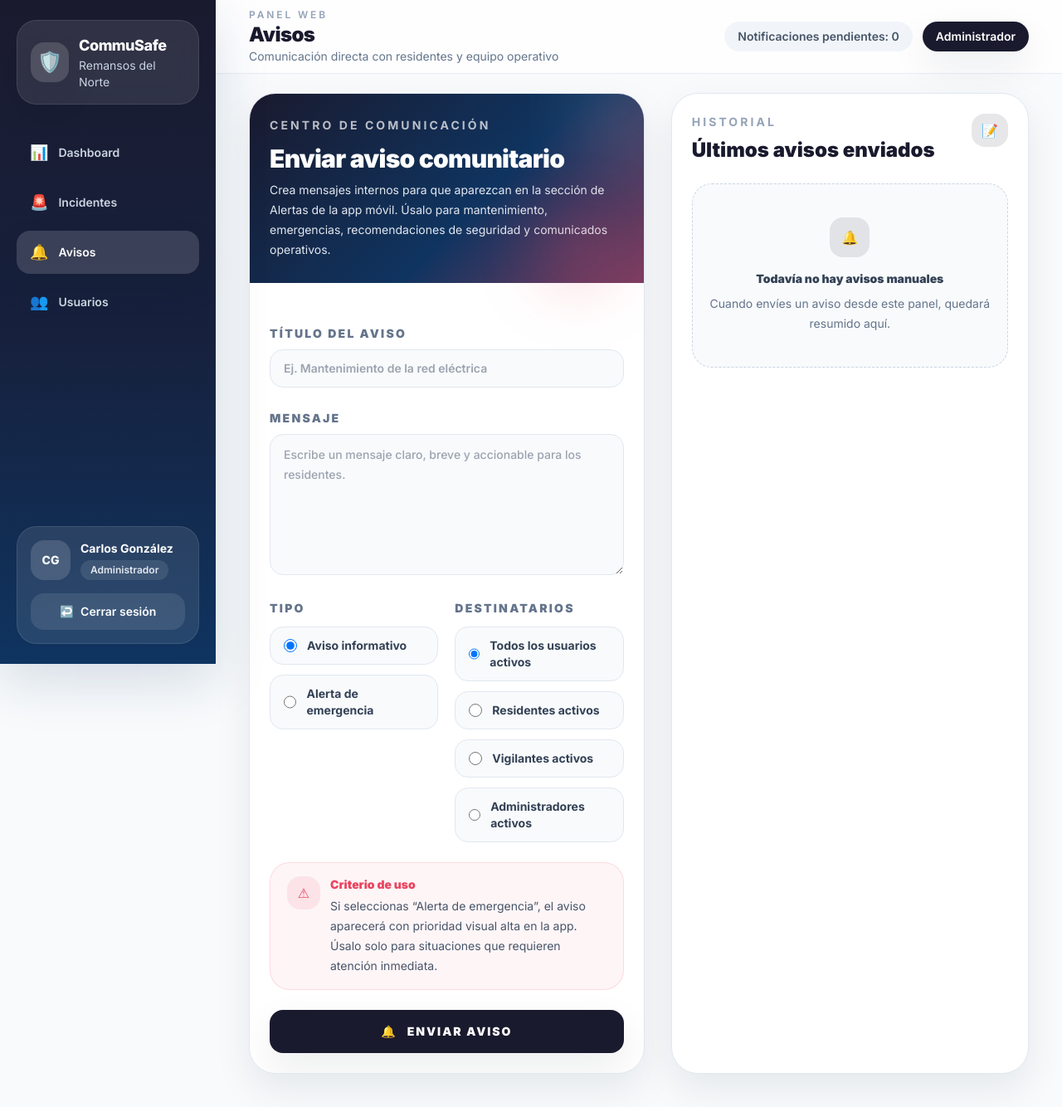
After one commit to juanvizuette7/CommuSafe, a Django app: page /avisos/ in a window 1280 px wide. The commit adds this page. Shown: the whole page at 83% size. Run offline with Django 4.2, Linux system fonts and the light colour scheme; a user stored in the database is signed in; data comes from the database, SQL or seed files in the repository; some libraries are stand-ins or nearby versions.

Commit message:
FEATURE: avisos comunitarios para residentes
Permite que administradores creen avisos por audiencia y que vigilantes envien avisos o alertas a residentes desde API y panel web.

```diff
--- a/backend/panel_web/urls.py
+++ b/backend/panel_web/urls.py
@@ -3,6 +3,7 @@
 from django.urls import path
 
 from .views import (
+    avisos_comunitarios,
     dashboard,
     incidente_detalle,
     incidentes_lista,
@@ -23,6 +24,7 @@ urlpatterns = [
     path("dashboard/", dashboard, name="dashboard"),
     path("incidentes/", incidentes_lista, name="incidentes_lista"),
     path("incidentes/<uuid:incidente_id>/", incidente_detalle, name="incidente_detalle"),
+    path("avisos/", avisos_comunitarios, name="avisos"),
     path("usuarios/", usuarios_lista, name="usuarios_lista"),
     path("usuarios/<uuid:usuario_id>/toggle-activo/", usuario_toggle_activo, name="usuario_toggle_activo"),
 ]
--- a/backend/panel_web/views.py
+++ b/backend/panel_web/views.py
@@ -6,7 +6,7 @@ from django.contrib import messages
 from django.contrib.auth import authenticate, login, logout
 from django.contrib.auth.decorators import login_required
 from django.core.paginator import Paginator
-from django.db.models import Q
+from django.db.models import Count, Max, Q
 from django.http import HttpResponseRedirect
 from django.shortcuts import get_object_or_404, redirect, render
 from django.utils import timezone
@@ -15,6 +15,9 @@ from django.views.decorators.http import require_GET, require_http_methods, requ
 from incidentes.models import Incidente
 from incidentes.serializers import CambiarEstadoSerializer
 from incidentes.services import cambiar_estado_incidente
+from notificaciones.models import Notificacion
+from notificaciones.serializers import AvisoComunitarioSerializer
+from notificaciones.services import AudienciaAviso, notificar_aviso_comunitario
 from usuarios.models import Usuario
 
 
@@ -273,6 +276,67 @@ def usuarios_lista(request):
 
 
 @panel_login_required
+@require_http_methods(["GET", "POST"])
+def avisos_comunitarios(request):
+    """Permite enviar avisos o alertas manuales a usuarios segmentados."""
+
+    if request.method == "POST":
+        datos = request.POST.copy()
+        if request.user.es_vigilante:
+            datos["audiencia"] = AudienciaAviso.RESIDENTES
+
+        serializer = AvisoComunitarioSerializer(data=datos, context={"request": request})
+        if serializer.is_valid():
+            resultado = notificar_aviso_comunitario(**serializer.validated_data)
+            messages.success(
+                request,
+                f"El aviso fue enviado a {resultado['total_destinatarios']} usuario(s).",
+            )
+            return redirect("panel_web:avisos")
+
+        for errores in serializer.errors.values():
+            if isinstance(errores, (list, tuple)):
+                for error in errores:
+                    messages.error(request, str(error))
+            else:
+                messages.error(request, str(errores))
+        return redirect("panel_web:avisos")
+
+    audiencias = AudienciaAviso.CHOICES
+    if request.user.es_vigilante:
+        audiencias = ((AudienciaAviso.RESIDENTES, "Residentes activos"),)
+
+    avisos_recientes = (
+        Notificacion.objects.filter(
+            incidente_relacionado__isnull=True,
+            tipo__in=[Notificacion.Tipo.AVISO_ADMIN, Notificacion.Tipo.EMERGENCIA],
+        )
+        .values("titulo", "cuerpo", "tipo")
+        .annotate(
+            total_destinatarios=Count("id"),
+            total_leidas=Count("id", filter=Q(leida=True)),
+            fecha=Max("fecha_envio"),
+        )
+        .order_by("-fecha")[:10]
+    )
+
+    contexto = _contexto_base_panel(
+        request,
+        page_title="Avisos",
+        page_subtitle="Comunicación directa con residentes y equipo operativo",
+        active_nav="avisos",
+        audiencias=audiencias,
+        tipos=[
+            (Notificacion.Tipo.AVISO_ADMIN, "Aviso informativo"),
+            (Notificacion.Tipo.EMERGENCIA, "Alerta de emergencia"),
+        ],
+        avisos_recientes=avisos_recientes,
+        audiencia_forzada_residentes=request.user.es_vigilante,
+    )
+    return render(request, "panel/avisos.html", contexto)
+
+
+@panel_login_required
 @require_POST
 def usuario_toggle_activo(request, usuario_id):
     """Activa o desactiva una cuenta de usuario."""
--- /dev/null
+++ b/frontend/templates/panel/avisos.html
@@ -0,0 +1,125 @@
+{% extends "panel/base.html" %}
+
+{% block panel_content %}
+<section class="grid gap-8 xl:grid-cols-[minmax(0,_1.05fr)_minmax(380px,_0.95fr)]">
+    <article class="overflow-hidden rounded-[32px] border border-slate-200 bg-white shadow-soft">
+        <div class="relative bg-[linear-gradient(135deg,_#1A1A2E_0%,_#0F3460_58%,_#E94560_140%)] px-6 py-7 text-white">
+            <div class="absolute -right-10 -top-10 h-32 w-32 rounded-full bg-white/10 blur-2xl"></div>
+            <div class="absolute bottom-0 right-10 h-20 w-20 rounded-full bg-danger/30 blur-2xl"></div>
+            <p class="text-sm font-bold uppercase tracking-[0.22em] text-white/70">Centro de comunicación</p>
+            <h2 class="mt-3 text-3xl font-black tracking-tight">Enviar aviso comunitario</h2>
+            <p class="mt-2 max-w-2xl text-sm leading-6 text-slate-200">
+                Crea mensajes internos para que aparezcan en la sección de Alertas de la app móvil. Úsalo para mantenimiento, emergencias, recomendaciones de seguridad y comunicados operativos.
+            </p>
+        </div>
+
+        <form method="post" class="space-y-6 p-6">
+            {% csrf_token %}
+
+            <div>
+                <label for="titulo" class="text-sm font-black uppercase tracking-[0.16em] text-slate-500">Título del aviso</label>
+                <input id="titulo" name="titulo" type="text" maxlength="150" required placeholder="Ej. Mantenimiento de la red eléctrica" class="mt-2 w-full rounded-2xl border border-slate-200 bg-slate-50 px-4 py-3 text-sm font-semibold text-slate-800 outline-none transition focus:border-primary focus:bg-white focus:ring-4 focus:ring-primary/10">
+            </div>
+
+            <div>
+                <label for="cuerpo" class="text-sm font-black uppercase tracking-[0.16em] text-slate-500">Mensaje</label>
+                <textarea id="cuerpo" name="cuerpo" rows="6" required minlength="10" maxlength="1200" placeholder="Escribe un mensaje claro, breve y accionable para los residentes." class="mt-2 w-full resize-y rounded-2xl border border-slate-200 bg-slate-50 px-4 py-3 text-sm font-medium leading-6 text-slate-800 outline-none transition focus:border-primary focus:bg-white focus:ring-4 focus:ring-primary/10"></textarea>
+            </div>
+
+            <div class="grid gap-5 md:grid-cols-2">
+                <div>
+                    <p class="text-sm font-black uppercase tracking-[0.16em] text-slate-500">Tipo</p>
+                    <div class="mt-3 grid gap-3">
+                        {% for value, label in tipos %}
+                        <label class="group flex cursor-pointer items-center gap-3 rounded-2xl border border-slate-200 bg-slate-50 px-4 py-3 transition hover:border-primary/40 hover:bg-white">
+                            <input type="radio" name="tipo" value="{{ value }}" {% if forloop.first %}checked{% endif %} class="h-4 w-4 border-slate-300 text-primary focus:ring-primary">
+                            <span class="text-sm font-bold text-slate-700">{{ label }}</span>
+                        </label>
+                        {% endfor %}
+                    </div>
+                </div>
+
+                <div>
+                    <p class="text-sm font-black uppercase tracking-[0.16em] text-slate-500">Destinatarios</p>
+                    <div class="mt-3 grid gap-3">
+                        {% for value, label in audiencias %}
+                        <label class="group flex cursor-pointer items-center gap-3 rounded-2xl border border-slate-200 bg-slate-50 px-4 py-3 transition hover:border-primary/40 hover:bg-white">
+                            <input type="radio" name="audiencia" value="{{ value }}" {% if forloop.first %}checked{% endif %} class="h-4 w-4 border-slate-300 text-primary focus:ring-primary">
+                            <span class="text-sm font-bold text-slate-700">{{ label }}</span>
+                        </label>
+                        {% endfor %}
+                    </div>
+                    {% if audiencia_forzada_residentes %}
+                    <p class="mt-3 rounded-2xl bg-blue-50 px-4 py-3 text-xs font-semibold leading-5 text-blue-700">
+                        Por control operativo, las cuentas de vigilancia envían avisos únicamente a residentes.
+                    </p>
+                    {% endif %}
+                </div>
+            </div>
+
+            <div class="rounded-[24px] border border-danger/15 bg-danger/5 px-5 py-4">
+                <div class="flex gap-3">
+                    <div class="flex h-10 w-10 shrink-0 items-center justify-center rounded-2xl bg-danger/10 text-danger">&#9888;</div>
+                    <div>
+                        <p class="text-sm font-black text-danger">Criterio de uso</p>
+                        <p class="mt-1 text-sm leading-6 text-slate-600">
+                            Si seleccionas “Alerta de emergencia”, el aviso aparecerá con prioridad visual alta en la app. Úsalo solo para situaciones que requieren atención inmediata.
+                        </p>
+                    </div>
+                </div>
+            </div>
+
+            <button type="submit" class="flex w-full items-center justify-center gap-3 rounded-2xl bg-primary px-5 py-4 text-sm font-black uppercase tracking-[0.14em] text-white shadow-soft transition hover:bg-accent">
+                <span>&#128276;</span>
+                <span>Enviar aviso</span>
+            </button>
+        </form>
+    </article>
+
+    <aside class="rounded-[32px] border border-slate-200 bg-white p-6 shadow-soft">
+        <div class="flex items-start justify-between gap-4">
+            <div>
+                <p class="text-sm font-bold uppercase tracking-[0.22em] text-slate-400">Historial</p>
+                <h2 class="mt-2 text-2xl font-black text-primary">Últimos avisos enviados</h2>
+            </div>
+            <div class="rounded-2xl bg-primary/10 px-3 py-2 text-primary">&#128221;</div>
+        </div>
+
+        <div class="mt-6 space-y-4">
+            {% for aviso in avisos_recientes %}
+            <article class="rounded-[24px] border border-slate-200 bg-slate-50 p-4">
+                <div class="flex items-start justify-between gap-3">
+                    <div class="min-w-0">
+                        <p class="truncate text-sm font-black text-slate-900">{{ aviso.titulo }}</p>
+                        <p class="mt-1 line-clamp-2 text-xs leading-5 text-slate-500">{{ aviso.cuerpo }}</p>
+                    </div>
+                    <span class="shrink-0 rounded-full px-3 py-1 text-[11px] font-black {% if aviso.tipo == 'EMERGENCIA' %}bg-danger/10 text-danger{% else %}bg-primary/10 text-primary{% endif %}">
+                        {% if aviso.tipo == 'EMERGENCIA' %}Alerta{% else %}Aviso{% endif %}
+                    </span>
+                </div>
+                <div class="mt-4 grid grid-cols-3 gap-2 text-center">
+                    <div class="rounded-2xl bg-white px-3 py-2">
+                        <p class="text-lg font-black text-primary">{{ aviso.total_destinatarios }}</p>
+                        <p class="text-[10px] font-bold uppercase tracking-wide text-slate-400">Enviados</p>
+                    </div>
+                    <div class="rounded-2xl bg-white px-3 py-2">
+                        <p class="text-lg font-black text-success">{{ aviso.total_leidas }}</p>
+                        <p class="text-[10px] font-bold uppercase tracking-wide text-slate-400">Leídos</p>
+                    </div>
+                    <div class="rounded-2xl bg-white px-3 py-2">
+                        <p class="text-lg font-black text-slate-700">{{ aviso.fecha|date:"d/m" }}</p>
+                        <p class="text-[10px] font-bold uppercase tracking-wide text-slate-400">{{ aviso.fecha|time:"h:i a" }}</p>
+                    </div>
+                </div>
+            </article>
+            {% empty %}
+            <div class="rounded-[24px] border border-dashed border-slate-300 bg-slate-50 px-5 py-10 text-center">
+                <div class="mx-auto flex h-12 w-12 items-center justify-center rounded-2xl bg-primary/10 text-primary">&#128276;</div>
+                <p class="mt-4 text-sm font-black text-slate-700">Todavía no hay avisos manuales</p>
+                <p class="mt-2 text-sm leading-6 text-slate-500">Cuando envíes un aviso desde este panel, quedará resumido aquí.</p>
+            </div>
+            {% endfor %}
+        </div>
+    </aside>
+</section>
+{% endblock panel_content %}
--- a/frontend/templates/panel/base.html
+++ b/frontend/templates/panel/base.html
@@ -25,6 +25,10 @@
                 <a href="{% url 'panel_web:incidentes_lista' %}" class="flex items-center gap-3 rounded-2xl px-4 py-3 text-sm font-semibold transition {% if active_nav == 'incidentes' %}bg-white/15 text-white shadow-soft{% else %}text-slate-300 hover:bg-white/10 hover:text-white{% endif %}">
                     <span class="text-lg">&#128680;</span>
                     <span>Incidentes</span>
+                </a>
+                <a href="{% url 'panel_web:avisos' %}" class="flex items-center gap-3 rounded-2xl px-4 py-3 text-sm font-semibold transition {% if active_nav == 'avisos' %}bg-white/15 text-white shadow-soft{% else %}text-slate-300 hover:bg-white/10 hover:text-white{% endif %}">
+                    <span class="text-lg">&#128276;</span>
+                    <span>Avisos</span>
                 </a>
                 <a href="{% url 'panel_web:usuarios_lista' %}" class="flex items-center gap-3 rounded-2xl px-4 py-3 text-sm font-semibold transition {% if active_nav == 'usuarios' %}bg-white/15 text-white shadow-soft{% else %}text-slate-300 hover:bg-white/10 hover:text-white{% endif %}">
                     <span class="text-lg">&#128101;</span>
@@ -96,6 +100,7 @@
             <nav class="mt-8 space-y-2">
                 <a href="{% url 'panel_web:dashboard' %}" class="flex items-center gap-3 rounded-2xl px-4 py-3 text-sm font-semibold {% if active_nav == 'dashboard' %}bg-white/15{% else %}text-slate-300{% endif %}">&#128202; <span>Dashboard</span></a>
                 <a href="{% url 'panel_web:incidentes_lista' %}" class="flex items-center gap-3 rounded-2xl px-4 py-3 text-sm font-semibold {% if active_nav == 'incidentes' %}bg-white/15{% else %}text-slate-300{% endif %}">&#128680; <span>Incidentes</span></a>
+                <a href="{% url 'panel_web:avisos' %}" class="flex items-center gap-3 rounded-2xl px-4 py-3 text-sm font-semibold {% if active_nav == 'avisos' %}bg-white/15{% else %}text-slate-300{% endif %}">&#128276; <span>Avisos</span></a>
                 <a href="{% url 'panel_web:usuarios_lista' %}" class="flex items-center gap-3 rounded-2xl px-4 py-3 text-sm font-semibold {% if active_nav == 'usuarios' %}bg-white/15{% else %}text-slate-300{% endif %}">&#128101; <span>Usuarios</span></a>
             </nav>
         </div>
```
Also changed, not shown: backend/notificaciones/serializers.py (+26 -0 lines), backend/notificaciones/services.py (+59 -3 lines), backend/notificaciones/tests.py (+83 -0 lines), backend/notificaciones/views.py (+23 -1 lines).
